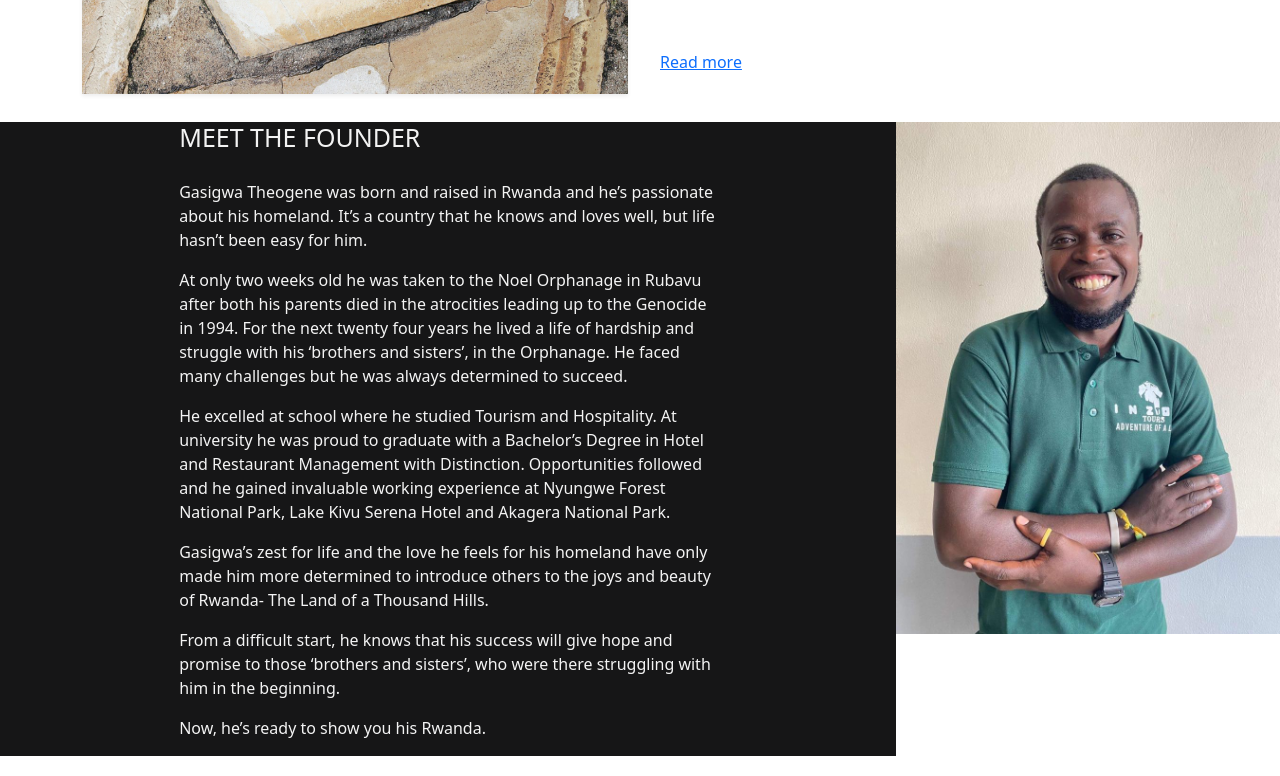
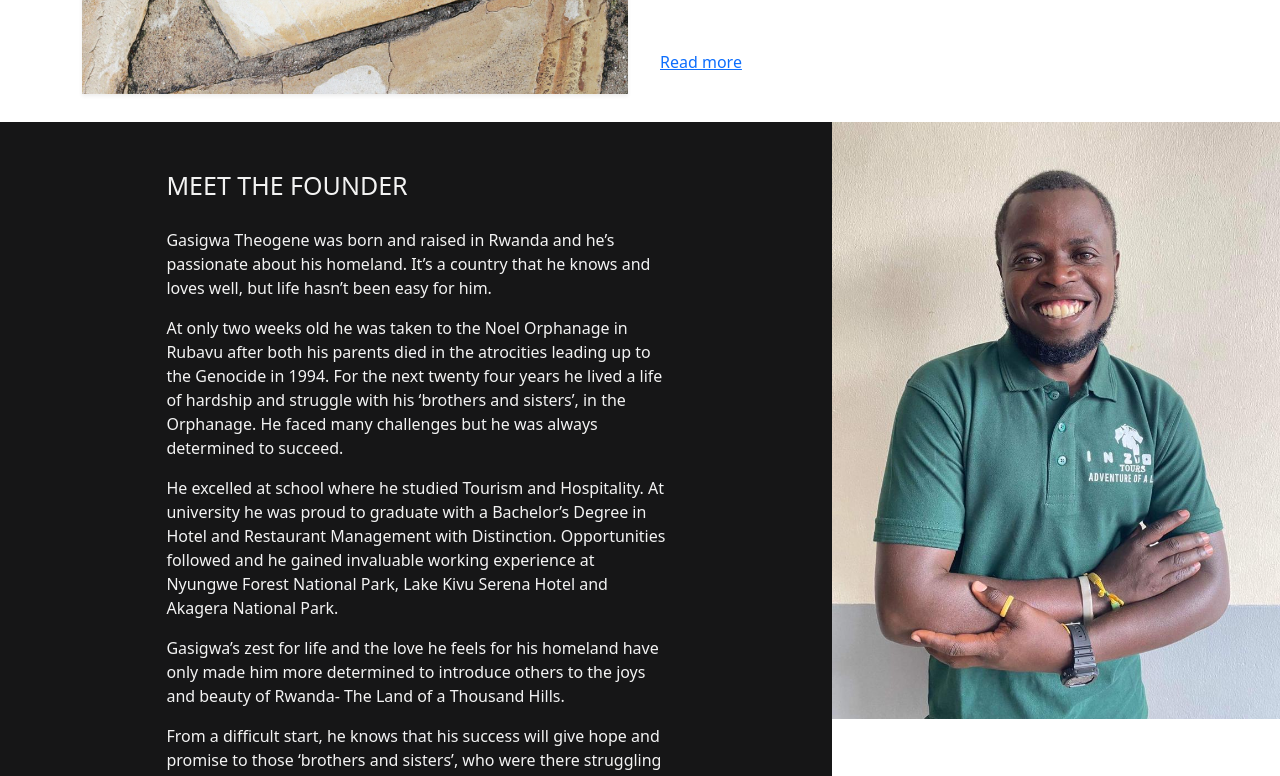
Before and after one commit to j4l13n/inzozi, a Next.js app: page / in a window 1280 px wide. Shown: the part 1260-2036 px from the top of the page. Built offline with nearby package versions, Linux system fonts and the light colour scheme.

Commit message:
fix meet the founder

```diff
--- a/components/Founder/index.js
+++ b/components/Founder/index.js
@@ -3,7 +3,7 @@ const MeetFounder = () => {
     <div className="wrapper">
       <div className="about">
         <div className="about-details">
-          <div className="margin-auto">
+          <div className="margin-auto py-5">
             <h1>MEET THE FOUNDER</h1>
             <p>
               Gasigwa Theogene was born and raised in Rwanda and he’s passionate about his homeland.
@@ -29,7 +29,7 @@ Opportunities followed and he gained invaluable working experience at Nyungwe Fo
           </div>
         </div>
         <div>
-          <img src="/gasigwa.jpeg" alt="Gasigwa Theogene" className="w-100 p" />
+          <img src="/gasigwa.jpeg" alt="Gasigwa Theogene" className="w-100" />
         </div>
       </div>
     </div>
--- a/styles/globals.css
+++ b/styles/globals.css
@@ -86,7 +86,7 @@
 
 .about {
   display: grid;
-  grid-template-columns: 70% 30%;
+  grid-template-columns: 65% 35%;
 }
 
 .about-details {
```
Lines whose indentation alone changed are shown as unchanged.
